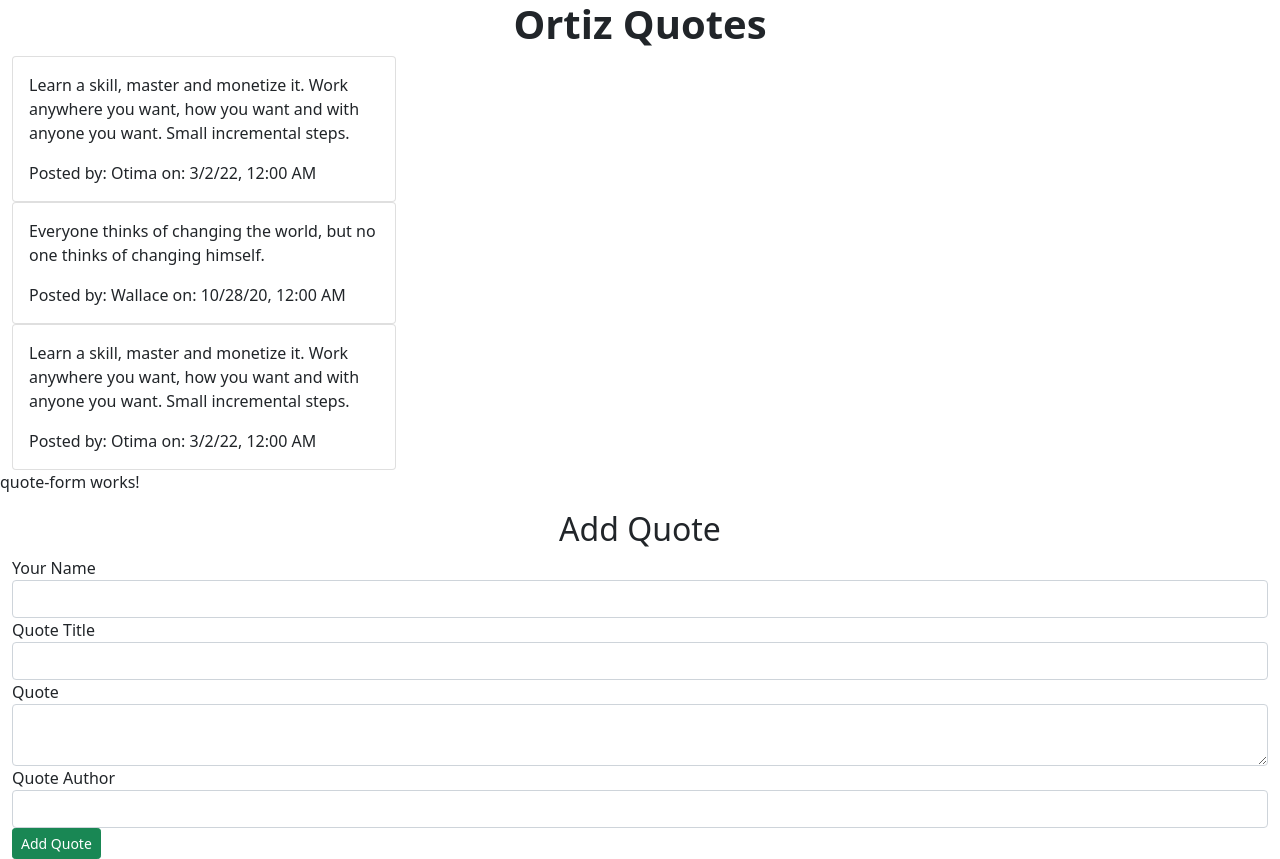
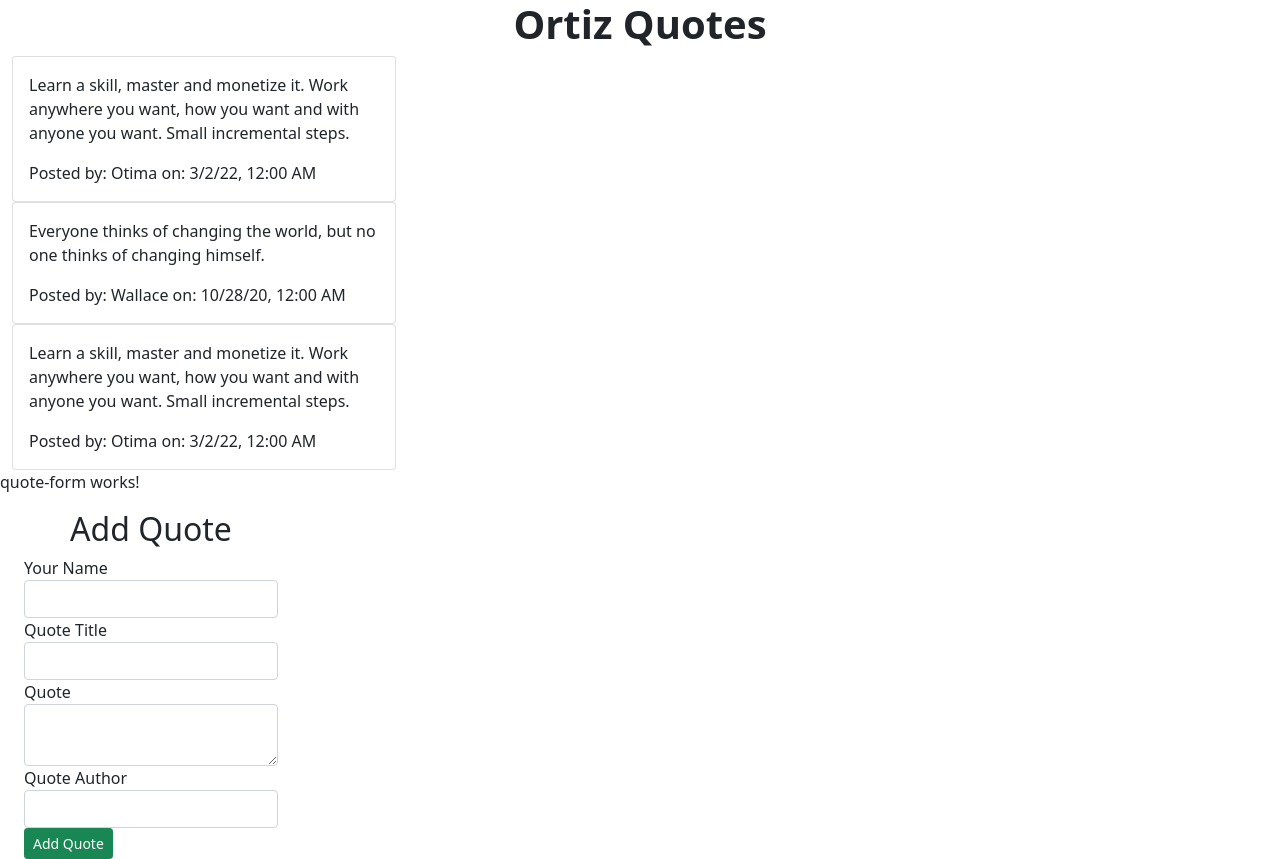
Before and after one commit to WayneMusungu/Quote-app, an Angular app: page / in a window 1280 px wide. Built offline with nearby package versions, Linux system fonts and the light colour scheme.

Commit message:
Add (addNewQuote) functionality to quote.component.ts inorder to display the users input of quote

```diff
--- a/src/app/quote/quote.component.html
+++ b/src/app/quote/quote.component.html
@@ -22,4 +22,7 @@
       </div>
     </div>
   </div>
-  <app-quote-form></app-quote-form>
+    <div class="row">
+      <div class="col-md-3">
+        <app-quote-form (addQuote)="addNewQuote($event)"></app-quote-form>
+      </div>
--- a/src/app/quote/quote.component.ts
+++ b/src/app/quote/quote.component.ts
@@ -33,6 +33,13 @@ export class QuoteComponent implements OnInit {
   displayInfo(index: any) {
     this.quotes[index].showInformation = !this.quotes[index].showInformation;
   }
+  addNewQuote (quote){
+    let arraysize = this.Quotes.length;
+    quote.id = arraysize + 1;
+    quote.completeDate = new Date(quote.completeDate)
+    this.quotes.push(quote)
+  }
+
 
 
   constructor() { }
```
